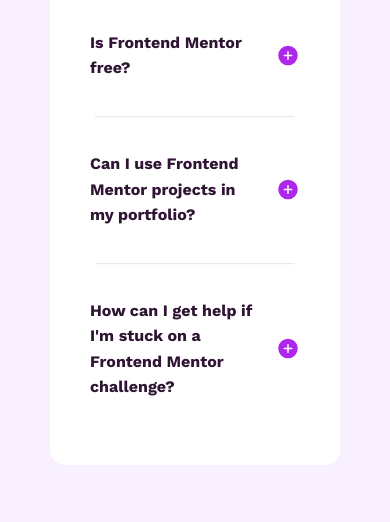
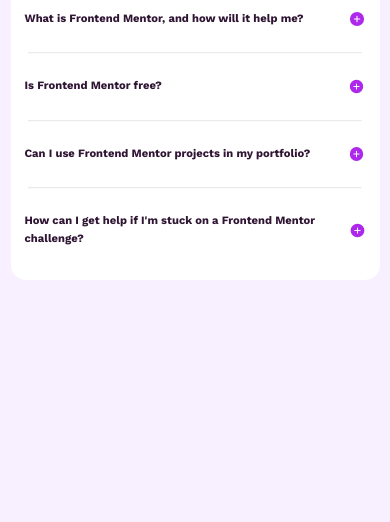
Before and after one commit to huz3y/faq-accordion-main, a website: page index.html in a window 390 px wide. Shown: the part 322-844 px from the top of the page. Drawn offline with nearby package versions, Linux system fonts and the light colour scheme.

Commit message:
add media queries

```diff
--- a/sass/abstracts/_mixins.scss
+++ b/sass/abstracts/_mixins.scss
@@ -0,0 +1,48 @@
+//MEDIA QUERY MANAGER
+/*
+    0   - 375px:    small-phone
+    375 - 600px:    phone
+    600 - 900px:    Tablet(portrait)
+    900 - 1200px:   Tablet(landscape)
+    (1200 to 1800px is where our normal styles apply)
+    1800px +:       Big Desktop
+
+    $breakpoint argument choices:
+    -small-phone
+    -phone
+    -tab-port
+    -tab-land
+    -big-desktop
+*/
+
+@mixin respond($breakpoint) {
+  @if $breakpoint == big-desktop {
+    @media only screen and (min-width: 112.5em) {
+      @content; //800px
+    }
+  }
+
+  @if $breakpoint == tab-land {
+    @media only screen and (max-width: 75em) {
+      @content;
+    } //1200px
+  }
+
+  @if $breakpoint == tab-port {
+    @media only screen and (max-width: 56.25em) {
+      @content;
+    } //900px
+  }
+
+  @if $breakpoint == phone {
+    @media only screen and (max-width: 37.5em) {
+      @content;
+    } //600px
+  }
+
+  @if $breakpoint == small-phone {
+    @media only screen and (max-width: 23.4375em) {
+      @content;
+    } //375px
+  }
+}
--- a/sass/base/_base.scss
+++ b/sass/base/_base.scss
@@ -8,6 +8,22 @@
 
 html {
   font-size: 62.5%; //1rem = 10px
+
+  @include respond(big-desktop) {
+    font-size: 81.25%; //1rem = 13px
+  }
+
+  @include respond(tab-land) {
+    font-size: 56.25%; //1rem = 9px
+  }
+
+  @include respond(tab-port) {
+    font-size: 50%; //1rem =8px
+  }
+
+  @include respond(phone) {
+    font-size: 43.75%; //1rem = 7px
+  }
 }
 
 body {
--- a/sass/components/_card.scss
+++ b/sass/components/_card.scss
@@ -8,6 +8,11 @@
   padding: 4rem;
   margin: 2.5rem 5rem;
   font-size: 1.6rem;
+
+  @include respond(phone) {
+    padding: 2rem;
+    margin: 0.5rem 1.5rem;
+  }
 
   &__header {
     display: flex;
```
Also changed, not shown: css/style.css, 1 other file.
